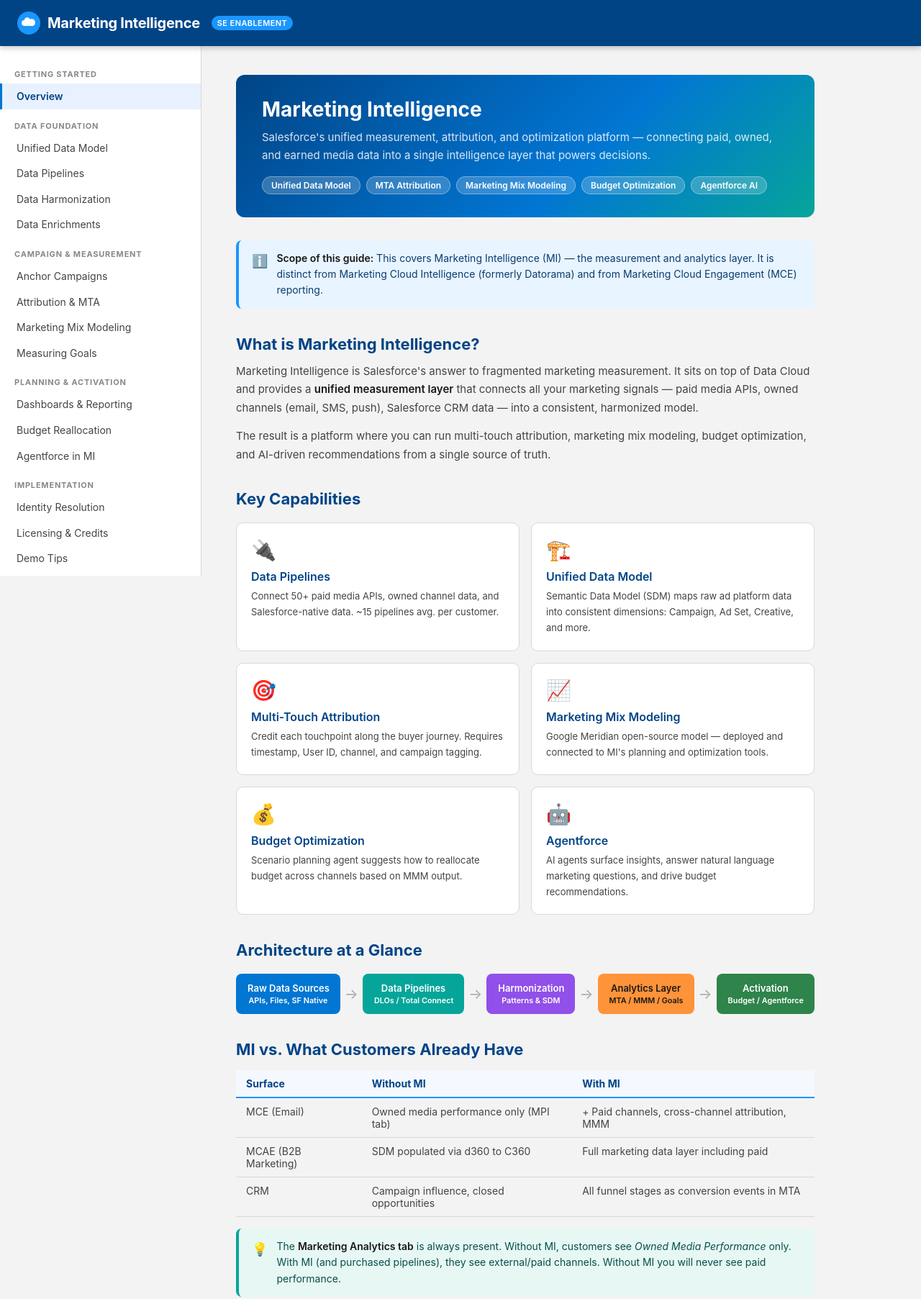
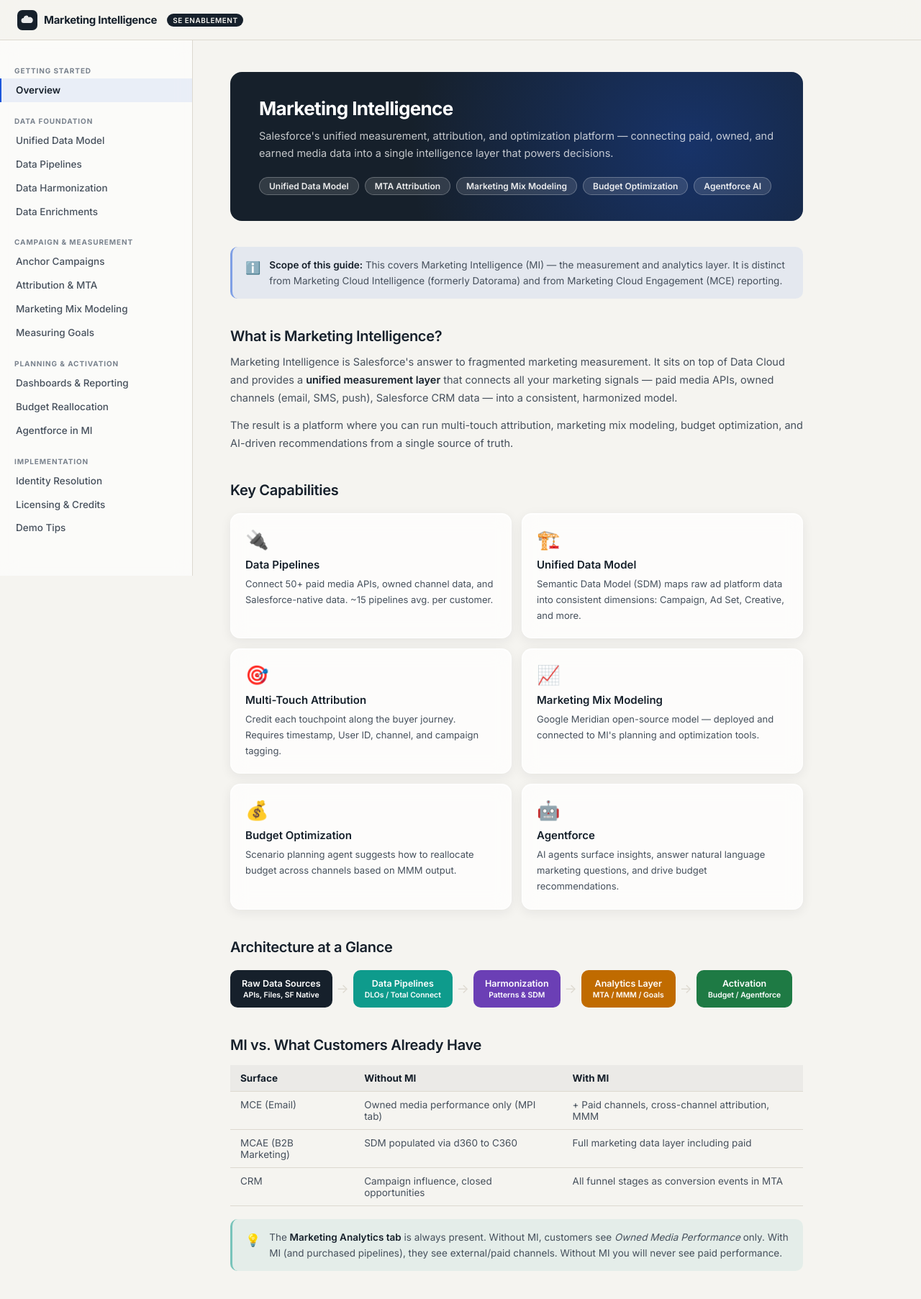
Before and after one commit to gb301/marketing-intelligence-guide, a plain HTML site: page index.html in a window 1280 px wide. Shown: the top 1805 px of the page at 72% size. Drawn offline with Linux system fonts and the light colour scheme.

Commit message:
Redesign: apply story-intro visual style (Inter font, frosted glass, warm palette)

```diff
--- a/index.html
+++ b/index.html
@@ -5,30 +5,32 @@
 <meta name="viewport" content="width=device-width, initial-scale=1.0">
 <title>Marketing Intelligence — SE Enablement Guide</title>
 <style>
+  @import url('https://fonts.googleapis.com/css2?family=Inter:wght@400;500;600;700&display=swap');
+
   :root {
-    --sf-blue: #0176d3;
-    --sf-blue-dark: #014486;
-    --sf-blue-light: #1b96ff;
-    --sf-teal: #06a59a;
-    --sf-purple: #9050e9;
-    --sf-orange: #fe9339;
-    --sf-red: #ba0517;
-    --sf-green: #2e844a;
-    --bg: #f3f3f3;
-    --bg-card: #ffffff;
-    --text: #181818;
-    --text-muted: #444;
-    --border: #d8d8d8;
-    --sidebar-w: 280px;
-    --header-h: 64px;
+    --page: #f5f4f0;
+    --ink: #16202b;
+    --ink2: #46505c;
+    --ink3: #7a838e;
+    --line: #ddd9d0;
+    --blue: #1a56db;
+    --teal: #0e9b8c;
+    --amber: #c06b00;
+    --red: #c0211a;
+    --green: #1e7a44;
+    --purple: #6b3fb5;
+    --bg-card: rgba(255,255,255,0.75);
+    --sidebar-w: 268px;
+    --header-h: 56px;
   }
 
   * { box-sizing: border-box; margin: 0; padding: 0; }
 
   body {
-    font-family: 'Salesforce Sans', -apple-system, BlinkMacSystemFont, 'Segoe UI', sans-serif;
-    background: var(--bg);
-    color: var(--text);
+    font-family: 'Inter', system-ui, -apple-system, sans-serif;
+    -webkit-font-smoothing: antialiased;
+    background: var(--page);
+    color: var(--ink);
     display: flex;
     flex-direction: column;
     min-height: 100vh;
@@ -37,41 +39,33 @@
   /* ── Header ── */
   header {
     height: var(--header-h);
-    background: var(--sf-blue-dark);
+    background: rgba(245,244,240,0.88);
+    -webkit-backdrop-filter: blur(16px) saturate(1.4);
+    backdrop-filter: blur(16px) saturate(1.4);
+    border-bottom: 1px solid var(--line);
     display: flex;
     align-items: center;
     padding: 0 24px;
-    gap: 16px;
+    gap: 14px;
     position: fixed;
     top: 0; left: 0; right: 0;
     z-index: 100;
-    box-shadow: 0 2px 8px rgba(0,0,0,.25);
   }
   header .logo {
-    display: flex; align-items: center; gap: 10px;
-    font-size: 20px; font-weight: 700; color: #fff; letter-spacing: -.3px;
-  }
-  header .logo svg { width: 32px; height: 32px; }
+    display: flex; align-items: center; gap: 9px;
+    font-size: 15px; font-weight: 700; color: var(--ink); letter-spacing: -.3px;
+  }
+  header .logo svg { width: 28px; height: 28px; }
   header .badge {
-    background: var(--sf-blue-light);
-    color: #fff;
-    font-size: 11px;
+    background: var(--ink);
+    color: var(--page);
+    font-size: 10px;
     font-weight: 600;
     padding: 3px 8px;
-    border-radius: 12px;
-    letter-spacing: .4px;
+    border-radius: 999px;
+    letter-spacing: .5px;
     text-transform: uppercase;
   }
-  header nav { margin-left: auto; display: flex; gap: 8px; }
-  header nav a {
-    color: rgba(255,255,255,.8);
-    font-size: 14px;
-    text-decoration: none;
-    padding: 6px 12px;
-    border-radius: 6px;
-    transition: background .15s;
-  }
-  header nav a:hover { background: rgba(255,255,255,.12); color:#fff; }
 
   /* ── Layout ── */
   .layout {
@@ -83,8 +77,10 @@
   /* ── Sidebar ── */
   aside {
     width: var(--sidebar-w);
-    background: var(--bg-card);
-    border-right: 1px solid var(--border);
+    background: rgba(255,255,255,0.6);
+    -webkit-backdrop-filter: blur(12px);
+    backdrop-filter: blur(12px);
+    border-right: 1px solid var(--line);
     position: fixed;
     top: var(--header-h);
     bottom: 0;
@@ -93,25 +89,26 @@
     z-index: 90;
   }
   aside .section-label {
-    font-size: 11px;
+    font-size: 10px;
     font-weight: 700;
-    letter-spacing: .8px;
+    letter-spacing: .9px;
     text-transform: uppercase;
-    color: #888;
-    padding: 16px 20px 6px;
+    color: var(--ink3);
+    padding: 20px 20px 5px;
   }
   aside a {
     display: block;
-    padding: 8px 20px 8px 20px;
-    font-size: 14px;
-    color: var(--text-muted);
+    padding: 7px 20px;
+    font-size: 13.5px;
+    font-weight: 500;
+    color: var(--ink2);
     text-decoration: none;
-    border-left: 3px solid transparent;
+    border-left: 2px solid transparent;
     transition: all .12s;
     line-height: 1.4;
   }
-  aside a:hover { background: #f0f4ff; color: var(--sf-blue); border-left-color: var(--sf-blue-light); }
-  aside a.active { background: #e8f1ff; color: var(--sf-blue-dark); border-left-color: var(--sf-blue); font-weight: 600; }
+  aside a:hover { background: rgba(26,86,219,.06); color: var(--blue); border-left-color: rgba(26,86,219,.3); }
+  aside a.active { background: rgba(26,86,219,.08); color: var(--ink); border-left-color: var(--blue); font-weight: 600; }
   aside a.sub { padding-left: 32px; font-size: 13px; }
 
   /* ── Main ── */
@@ -119,102 +116,114 @@
     margin-left: var(--sidebar-w);
     flex: 1;
     max-width: 900px;
-    padding: 40px 48px 80px;
+    padding: 44px 52px 88px;
   }
 
   /* ── Section pages ── */
-  .page { display: none; animation: fadeIn .2s ease; }
+  .page { display: none; animation: fadeIn .25s ease; }
   .page.active { display: block; }
-  @keyframes fadeIn { from { opacity:0; transform:translateY(6px); } to { opacity:1; transform:none; } }
+  @keyframes fadeIn { from { opacity:0; transform:translateY(8px); } to { opacity:1; transform:none; } }
 
   /* ── Typography ── */
-  h1 { font-size: 32px; font-weight: 700; color: var(--sf-blue-dark); margin-bottom: 8px; line-height: 1.2; }
-  h2 { font-size: 22px; font-weight: 700; color: var(--sf-blue-dark); margin: 36px 0 12px; }
-  h3 { font-size: 17px; font-weight: 600; color: var(--text); margin: 24px 0 8px; }
-  h4 { font-size: 14px; font-weight: 700; text-transform: uppercase; letter-spacing: .5px; color: #666; margin: 20px 0 6px; }
-  p { font-size: 15px; line-height: 1.7; color: var(--text-muted); margin-bottom: 14px; }
+  h1 { font-size: 30px; font-weight: 700; color: var(--ink); margin-bottom: 10px; line-height: 1.18; letter-spacing: -.025em; }
+  h2 { font-size: 20px; font-weight: 600; color: var(--ink); margin: 40px 0 12px; letter-spacing: -.015em; }
+  h3 { font-size: 16px; font-weight: 600; color: var(--ink); margin: 24px 0 8px; }
+  h4 { font-size: 11px; font-weight: 700; text-transform: uppercase; letter-spacing: .7px; color: var(--ink3); margin: 20px 0 6px; }
+  p { font-size: 14.5px; line-height: 1.7; color: var(--ink2); margin-bottom: 14px; }
   ul, ol { margin: 0 0 16px 20px; }
-  li { font-size: 15px; line-height: 1.7; color: var(--text-muted); margin-bottom: 4px; }
-  strong { color: var(--text); font-weight: 600; }
-  code { background: #f0f0f0; padding: 2px 6px; border-radius: 4px; font-size: 13px; font-family: 'Cascadia Code', 'Fira Mono', monospace; color: var(--sf-purple); }
+  li { font-size: 14.5px; line-height: 1.7; color: var(--ink2); margin-bottom: 4px; }
+  strong { color: var(--ink); font-weight: 600; }
+  code { background: rgba(0,0,0,.055); padding: 2px 6px; border-radius: 4px; font-size: 12.5px; font-family: 'Cascadia Code', 'Fira Mono', monospace; color: var(--purple); }
 
   /* ── Hero strip ── */
   .hero {
-    background: linear-gradient(135deg, var(--sf-blue-dark) 0%, var(--sf-blue) 60%, var(--sf-teal) 100%);
+    background: var(--ink);
     color: #fff;
-    border-radius: 12px;
-    padding: 32px 36px;
-    margin-bottom: 32px;
-  }
-  .hero h1 { color: #fff; font-size: 28px; }
-  .hero p { color: rgba(255,255,255,.85); font-size: 15px; margin-top: 8px; }
-  .hero .pills { display: flex; flex-wrap: wrap; gap: 8px; margin-top: 16px; }
+    border-radius: 16px;
+    padding: 36px 40px;
+    margin-bottom: 36px;
+    position: relative;
+    overflow: hidden;
+  }
+  .hero::before {
+    content: '';
+    position: absolute;
+    inset: 0;
+    background: radial-gradient(circle at 80% 50%, rgba(26,86,219,.35), transparent 60%);
+    pointer-events: none;
+  }
+  .hero h1 { color: #fff; font-size: 26px; position: relative; }
+  .hero p { color: rgba(255,255,255,.75); font-size: 14.5px; margin-top: 10px; position: relative; }
+  .hero .pills { display: flex; flex-wrap: wrap; gap: 8px; margin-top: 20px; position: relative; }
   .hero .pill {
-    background: rgba(255,255,255,.2);
-    border: 1px solid rgba(255,255,255,.35);
-    color: #fff;
+    background: rgba(255,255,255,.12);
+    border: 1px solid rgba(255,255,255,.25);
+    color: rgba(255,255,255,.9);
     font-size: 12px;
     font-weight: 600;
-    padding: 4px 12px;
-    border-radius: 20px;
+    padding: 4px 13px;
+    border-radius: 999px;
     cursor: pointer;
     transition: background .15s;
   }
-  .hero .pill:hover { background: rgba(255,255,255,.35); }
+  .hero .pill:hover { background: rgba(255,255,255,.22); }
 
   /* ── Cards ── */
-  .card-grid { display: grid; grid-template-columns: 1fr 1fr; gap: 16px; margin: 20px 0; }
+  .card-grid { display: grid; grid-template-columns: 1fr 1fr; gap: 14px; margin: 20px 0; }
   .card {
     background: var(--bg-card);
-    border: 1px solid var(--border);
-    border-radius: 10px;
+    -webkit-backdrop-filter: blur(12px) saturate(1.3);
+    backdrop-filter: blur(12px) saturate(1.3);
+    border: 1px solid rgba(255,255,255,.9);
+    border-radius: 14px;
     padding: 20px;
+    box-shadow: 0 4px 16px rgba(22,32,43,.07), inset 0 1px 0 rgba(255,255,255,.9);
     transition: box-shadow .15s, transform .15s;
     cursor: pointer;
   }
-  .card:hover { box-shadow: 0 4px 16px rgba(0,0,0,.1); transform: translateY(-2px); }
-  .card .card-icon { font-size: 28px; margin-bottom: 10px; }
-  .card h3 { margin: 0 0 6px; font-size: 16px; color: var(--sf-blue-dark); }
-  .card p { font-size: 13px; margin: 0; }
+  .card:hover { box-shadow: 0 8px 28px rgba(22,32,43,.12); transform: translateY(-2px); }
+  .card .card-icon { font-size: 26px; margin-bottom: 10px; }
+  .card h3 { margin: 0 0 6px; font-size: 15px; color: var(--ink); }
+  .card p { font-size: 13px; margin: 0; color: var(--ink2); }
 
   /* ── Callouts ── */
   .callout {
-    border-radius: 8px;
+    border-radius: 10px;
     padding: 14px 18px;
-    margin: 16px 0;
+    margin: 18px 0;
     display: flex;
     gap: 12px;
     align-items: flex-start;
-    font-size: 14px;
-    line-height: 1.6;
-  }
-  .callout .icon { font-size: 18px; flex-shrink: 0; margin-top: 1px; }
-  .callout.info { background: #e8f4ff; border-left: 4px solid var(--sf-blue-light); color: #0a3d6e; }
-  .callout.warning { background: #fff4e0; border-left: 4px solid var(--sf-orange); color: #7a4000; }
-  .callout.tip { background: #e6f7f4; border-left: 4px solid var(--sf-teal); color: #084f4a; }
-  .callout.important { background: #fde8ea; border-left: 4px solid var(--sf-red); color: #6b0010; }
+    font-size: 13.5px;
+    line-height: 1.65;
+  }
+  .callout .icon { font-size: 17px; flex-shrink: 0; margin-top: 1px; }
+  .callout.info { background: rgba(26,86,219,.07); border-left: 3px solid rgba(26,86,219,.5); color: var(--ink2); }
+  .callout.warning { background: rgba(192,107,0,.08); border-left: 3px solid rgba(192,107,0,.6); color: var(--ink2); }
+  .callout.tip { background: rgba(14,155,140,.07); border-left: 3px solid rgba(14,155,140,.5); color: var(--ink2); }
+  .callout.important { background: rgba(192,33,26,.07); border-left: 3px solid rgba(192,33,26,.5); color: var(--ink2); }
 
   /* ── Badge ── */
   .tag {
     display: inline-block;
-    font-size: 11px;
+    font-size: 10.5px;
     font-weight: 700;
     padding: 2px 8px;
-    border-radius: 10px;
+    border-radius: 999px;
     text-transform: uppercase;
     letter-spacing: .4px;
     margin-right: 4px;
   }
-  .tag.metered { background: #fde8ea; color: var(--sf-red); }
-  .tag.unmetered { background: #e6f7f4; color: var(--sf-teal); }
-  .tag.flex { background: #fff4e0; color: #7a4000; }
-  .tag.new { background: #f0e8ff; color: var(--sf-purple); }
+  .tag.metered { background: rgba(192,33,26,.1); color: var(--red); }
+  .tag.unmetered { background: rgba(14,155,140,.1); color: var(--teal); }
+  .tag.flex { background: rgba(192,107,0,.1); color: var(--amber); }
+  .tag.new { background: rgba(107,63,181,.1); color: var(--purple); }
 
   /* ── Table ── */
-  table { width: 100%; border-collapse: collapse; margin: 16px 0; font-size: 14px; }
-  th { background: #f5f8ff; color: var(--sf-blue-dark); font-weight: 700; padding: 10px 14px; text-align: left; border-bottom: 2px solid var(--sf-blue-light); }
-  td { padding: 10px 14px; border-bottom: 1px solid var(--border); color: var(--text-muted); vertical-align: top; }
-  tr:hover td { background: #fafbff; }
+  table { width: 100%; border-collapse: collapse; margin: 16px 0; font-size: 13.5px; }
+  th { background: rgba(0,0,0,.04); color: var(--ink); font-weight: 700; padding: 10px 14px; text-align: left; border-bottom: 1.5px solid var(--line); }
+  td { padding: 10px 14px; border-bottom: 1px solid var(--line); color: var(--ink2); vertical-align: top; }
+  tr:hover td { background: rgba(0,0,0,.025); }
 
   /* ── Diagram boxes ── */
   .flow {
@@ -225,84 +234,90 @@
     overflow-x: auto;
   }
   .flow-step {
-    background: var(--sf-blue);
+    background: var(--ink);
     color: #fff;
-    padding: 12px 16px;
-    border-radius: 8px;
-    font-size: 13px;
+    padding: 11px 16px;
+    border-radius: 10px;
+    font-size: 12.5px;
     font-weight: 600;
     text-align: center;
     min-width: 100px;
     white-space: nowrap;
   }
-  .flow-step.teal { background: var(--sf-teal); }
-  .flow-step.purple { background: var(--sf-purple); }
-  .flow-step.orange { background: var(--sf-orange); color: var(--text); }
-  .flow-step.green { background: var(--sf-green); }
-  .flow-arrow { font-size: 20px; color: #aaa; padding: 0 6px; }
+  .flow-step.teal { background: var(--teal); }
+  .flow-step.purple { background: var(--purple); }
+  .flow-step.orange { background: #c06b00; }
+  .flow-step.green { background: var(--green); }
+  .flow-arrow { font-size: 18px; color: var(--line); padding: 0 6px; }
 
   /* ── Accordion ── */
   details {
-    border: 1px solid var(--border);
-    border-radius: 8px;
-    margin-bottom: 10px;
+    border: 1px solid var(--line);
+    border-radius: 10px;
+    margin-bottom: 8px;
     overflow: hidden;
+    background: rgba(255,255,255,.5);
   }
   summary {
-    background: #f8f9fb;
-    padding: 13px 18px;
+    background: rgba(255,255,255,.65);
+    padding: 12px 18px;
     cursor: pointer;
-    font-size: 15px;
+    font-size: 14px;
     font-weight: 600;
-    color: var(--sf-blue-dark);
+    color: var(--ink);
     list-style: none;
     display: flex;
     justify-content: space-between;
     align-items: center;
   }
-  summary::after { content: '▸'; font-size: 12px; color: #aaa; transition: transform .2s; }
+  summary::after { content: '▸'; font-size: 11px; color: var(--ink3); transition: transform .2s; }
   details[open] summary::after { transform: rotate(90deg); }
-  details[open] summary { background: #eef3ff; }
-  details .detail-body { padding: 16px 20px; font-size: 14px; color: var(--text-muted); line-height: 1.7; }
+  details[open] summary { background: rgba(26,86,219,.06); }
+  details .detail-body { padding: 16px 20px; font-size: 13.5px; color: var(--ink2); line-height: 1.7; }
 
   /* ── Progress / breadcrumb ── */
-  .breadcrumb { font-size: 13px; color: #888; margin-bottom: 24px; }
-  .breadcrumb span { color: var(--sf-blue); font-weight: 500; }
+  .breadcrumb { font-size: 12.5px; color: var(--ink3); margin-bottom: 24px; display: flex; align-items: center; gap: 6px; }
+  .breadcrumb span { color: var(--ink2); font-weight: 500; }
+  .breadcrumb::before { content: ''; width: 1.4em; height: 2px; background: var(--blue); border-radius: 1px; display: inline-block; }
 
   /* ── SE Tip box ── */
   .se-tip {
-    background: linear-gradient(135deg, #f0e8ff 0%, #e8f1ff 100%);
-    border: 1px solid #c8aaff;
-    border-radius: 10px;
+    background: rgba(107,63,181,.07);
+    border: 1px solid rgba(107,63,181,.2);
+    border-radius: 12px;
     padding: 16px 20px;
     margin: 20px 0;
   }
-  .se-tip .label { font-size: 11px; font-weight: 700; text-transform: uppercase; letter-spacing: .6px; color: var(--sf-purple); margin-bottom: 6px; }
-  .se-tip p { font-size: 14px; color: #2a1860; margin: 0; }
+  .se-tip .label { font-size: 10px; font-weight: 700; text-transform: uppercase; letter-spacing: .7px; color: var(--purple); margin-bottom: 6px; display: flex; align-items: center; gap: .5em; }
+  .se-tip .label::before { content: ''; width: 1.2em; height: 2px; background: currentColor; border-radius: 1px; }
+  .se-tip p { font-size: 13.5px; color: var(--ink2); margin: 0; }
 
   /* ── Next/Prev navigation ── */
   .page-nav {
     display: flex;
     justify-content: space-between;
-    margin-top: 48px;
+    margin-top: 56px;
     padding-top: 24px;
-    border-top: 1px solid var(--border);
+    border-top: 1px solid var(--line);
   }
   .page-nav a {
     display: flex;
     align-items: center;
     gap: 8px;
-    padding: 10px 20px;
+    padding: 9px 20px;
     background: var(--bg-card);
-    border: 1px solid var(--border);
-    border-radius: 8px;
-    font-size: 14px;
+    -webkit-backdrop-filter: blur(10px);
+    backdrop-filter: blur(10px);
+    border: 1px solid rgba(255,255,255,.9);
+    box-shadow: 0 2px 8px rgba(22,32,43,.07);
+    border-radius: 999px;
+    font-size: 13.5px;
     font-weight: 600;
-    color: var(--sf-blue);
+    color: var(--ink);
     text-decoration: none;
-    transition: background .15s;
-  }
-  .page-nav a:hover { background: #e8f1ff; }
+    transition: box-shadow .15s, transform .12s;
+  }
+  .page-nav a:hover { box-shadow: 0 4px 16px rgba(22,32,43,.12); transform: translateY(-1px); }
   .page-nav a.prev::before { content: '← '; }
   .page-nav a.next::after { content: ' →'; }
 </style>
@@ -312,10 +327,9 @@
 <!-- ══════════════════ HEADER ══════════════════ -->
 <header>
   <div class="logo">
-    <!-- Cloud icon -->
-    <svg viewBox="0 0 32 32" fill="none" xmlns="http://www.w3.org/2000/svg">
-      <circle cx="16" cy="16" r="16" fill="#1b96ff"/>
-      <path d="M22 20H10a4 4 0 0 1 0-8 4 4 0 0 1 7.74-1.26A3.5 3.5 0 1 1 22 20z" fill="white"/>
+    <svg viewBox="0 0 28 28" fill="none" xmlns="http://www.w3.org/2000/svg">
+      <rect width="28" height="28" rx="7" fill="#16202b"/>
+      <path d="M19 18H9a3.5 3.5 0 0 1 0-7 3.5 3.5 0 0 1 6.78-1.1A3.1 3.1 0 1 1 19 18z" fill="white" opacity=".9"/>
     </svg>
     Marketing Intelligence
   </div>
```
